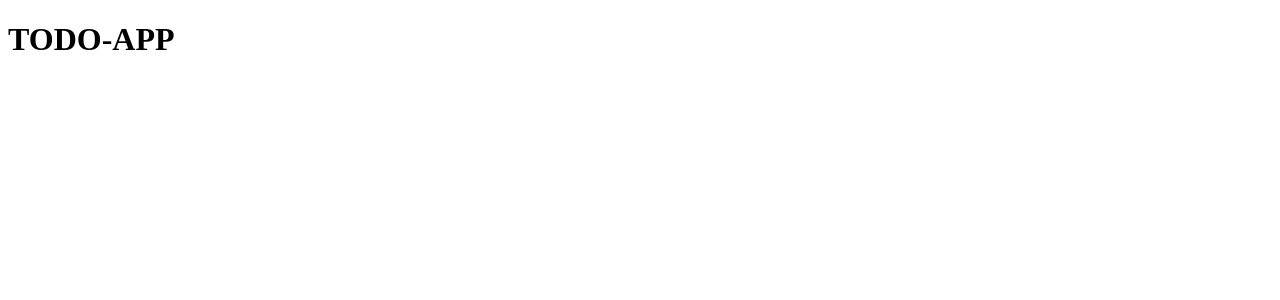
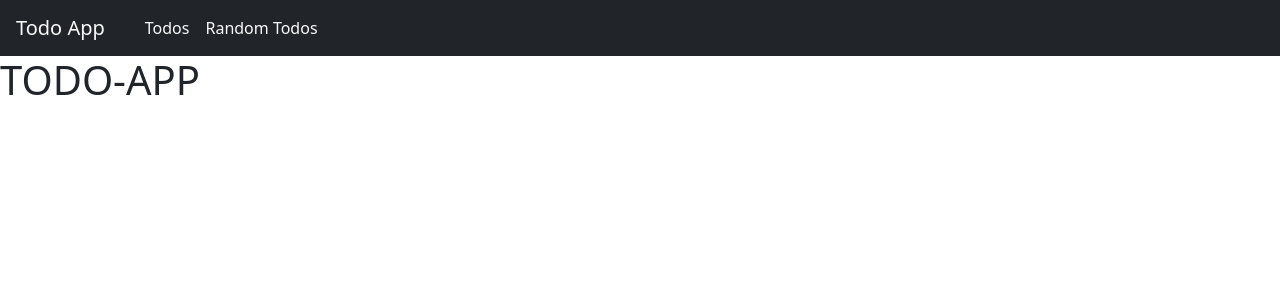
Before and after one commit to lukaszkazmierski/todo-app, a Next.js app: page / in a window 1280 px wide. Shown: the top 300 px of the page. Built offline with nearby package versions, Linux system fonts and the light colour scheme.

Commit message:
feat: implement navigation bar

```diff
--- /dev/null
+++ b/src/components/navigation-bar/navigation-bar.tsx
@@ -0,0 +1,40 @@
+import { NextPage } from 'next';
+import 'bootstrap/dist/css/bootstrap.css';
+
+const NavigationBar: NextPage = () => {
+  return (
+    <nav className="navbar navbar-expand-lg navbar-light bg-dark">
+      <a className="navbar-brand text-light px-3" href="">
+        Todo App
+      </a>
+      <button
+        className="navbar-toggler"
+        type="button"
+        data-toggle="collapse"
+        data-target="#navbarSupportedContent"
+        aria-controls="navbarSupportedContent"
+        aria-expanded="false"
+        aria-label="Toggle navigation"
+      >
+        <span className="navbar-toggler-icon"></span>
+      </button>
+
+      <div className="collapse navbar-collapse" id="navbarSupportedContent">
+        <ul className="navbar-nav mr-auto">
+          <li className="nav-item active">
+            <a className="nav-link text-light" href="">
+              Todos
+            </a>
+          </li>
+          <li className="nav-item">
+            <a className="nav-link text-light" href="">
+              Random Todos
+            </a>
+          </li>
+        </ul>
+      </div>
+    </nav>
+  );
+};
+
+export default NavigationBar;
--- a/src/pages/_app.tsx
+++ b/src/pages/_app.tsx
@@ -1,6 +1,14 @@
 import type { AppProps } from 'next/app';
+import Head from 'next/head';
 
 function App({ Component, pageProps }: AppProps) {
-  return <Component {...pageProps} />;
+  return (
+    <>
+      <Head>
+        <meta name="viewport" content="width=device-width, initial-scale=1" />
+      </Head>
+      <Component {...pageProps} />
+    </>
+  );
 }
 export default App;
--- a/src/pages/index.tsx
+++ b/src/pages/index.tsx
@@ -1,7 +1,11 @@
 import type { NextPage } from 'next';
+import NavigationBar from '../components/navigation-bar/navigation-bar';
 const Home: NextPage = () => {
   return (
+    <>
+    <NavigationBar />
     <h1>TODO-APP</h1>
+    </>
   );
 };
 
```
Also changed, not shown: 1 other file (tests, documents, lock files or other folders).
